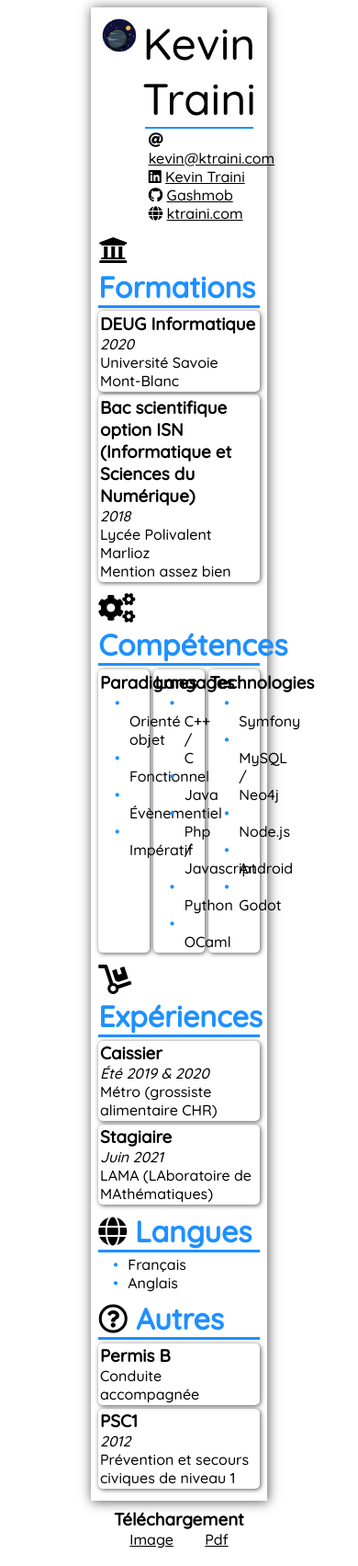
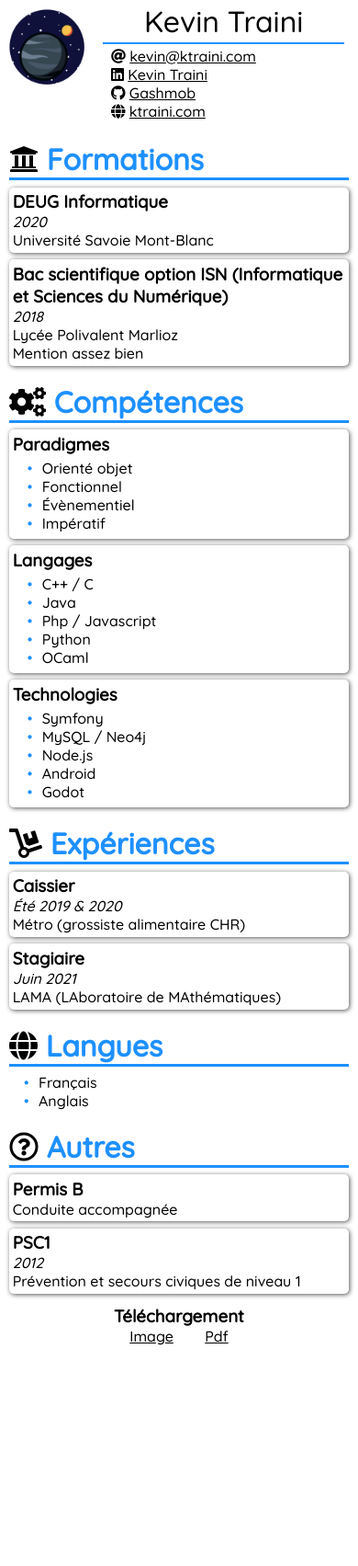
Before and after one commit to Gashmob/Website, a PHP site: template view/home/cv.html.twig in a window 390 px wide. Shown: the whole page at 92% size. After the commit the page ends 1463 px from the top, so only its background shows below. Run offline with PHP 8.4, Linux system fonts and the light colour scheme; the template is opened without the code that fills it, so the values that code supplies are empty; some libraries are stand-ins or nearby versions.

Commit message:
Add responsive for cv

```diff
--- a/resources/css/main.css
+++ b/resources/css/main.css
@@ -494,4 +494,33 @@ hr {
   border-color: transparent;
 }
 
+@media (max-width: 599px) {
+  /* cv.scss */
+  article {
+    width: 100%;
+    margin: 0;
+    padding: 0;
+    box-shadow: none;
+  }
+
+  .cv_header_text_main {
+    font-size: 2em;
+  }
+
+  .cv_body {
+    padding: 0 10px;
+  }
+
+  .cv_body_row {
+    flex-direction: column;
+  }
+
+  .cv_body_card-3 {
+    width: auto;
+  }
+
+  /* _.-._.-._.-._.-._.-._.-._.-._.-._.-._.-._.-._.-._.-._.-._.-._.-._.-._.-._.-._.-. */
+  /* ... */
+}
+
 /*# sourceMappingURL=main.css.map */
--- /dev/null
+++ b/resources/scss/layout/responsive.scss
@@ -0,0 +1,29 @@
+@media (max-width: 599px) {
+  /* cv.scss */
+
+  article {
+    width: 100%;
+    margin: 0;
+    padding: 0;
+    box-shadow: none;
+  }
+
+  .cv_header_text_main {
+    font-size: 2em;
+  }
+
+  .cv_body {
+    padding: 0 10px;
+  }
+
+  .cv_body_row {
+    flex-direction: column;
+  }
+
+  .cv_body_card-3 {
+    width: auto;
+  }
+
+  /* _.-._.-._.-._.-._.-._.-._.-._.-._.-._.-._.-._.-._.-._.-._.-._.-._.-._.-._.-._.-. */
+  /* ... */
+}
--- a/resources/scss/main.scss
+++ b/resources/scss/main.scss
@@ -15,3 +15,5 @@
 @import "pages/cv";
 @import "pages/projects";
 @import "pages/project";
+
+@import "layout/responsive";
```
Also changed, not shown: resources/scss/package.json (line endings or trailing spaces), 1 other file.
